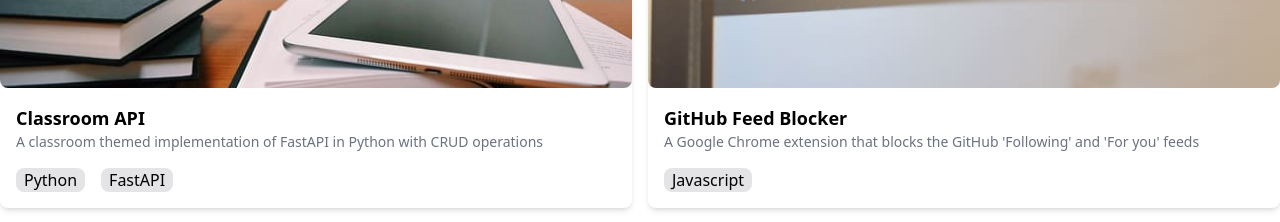
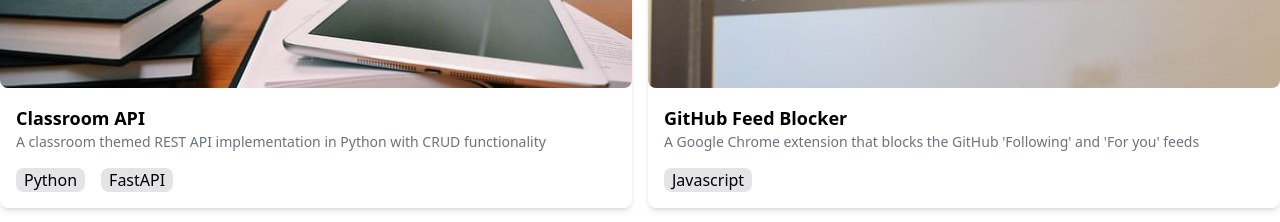
Before and after one commit to Uvacoder/uvacoderlinks, a Next.js app: page /resources/side-projects in a window 1280 px wide. Shown: the part 3120-3342 px from the top of the page. Built offline with nearby package versions, Linux system fonts and the light colour scheme.

Commit message:
:speech_balloon: Better wording for Classroom API description

```diff
--- a/pages/resources/side-projects.mdx
+++ b/pages/resources/side-projects.mdx
@@ -193,7 +193,7 @@ A subset of some of my open-source side projects. Most projects link to their Gi
     {
       name: "Classroom API",
       description:
-        "A classroom themed implementation of FastAPI in Python with CRUD operations",
+        "A classroom themed REST API implementation in Python with CRUD functionality",
       link: "https://github.com/rzmk/fastapi-practice",
       imgSrc: "/resources/side-projects/fastapi-practice.jpg",
       imgAlt: "A photograph of classroom desks with books and a tablet",
```
